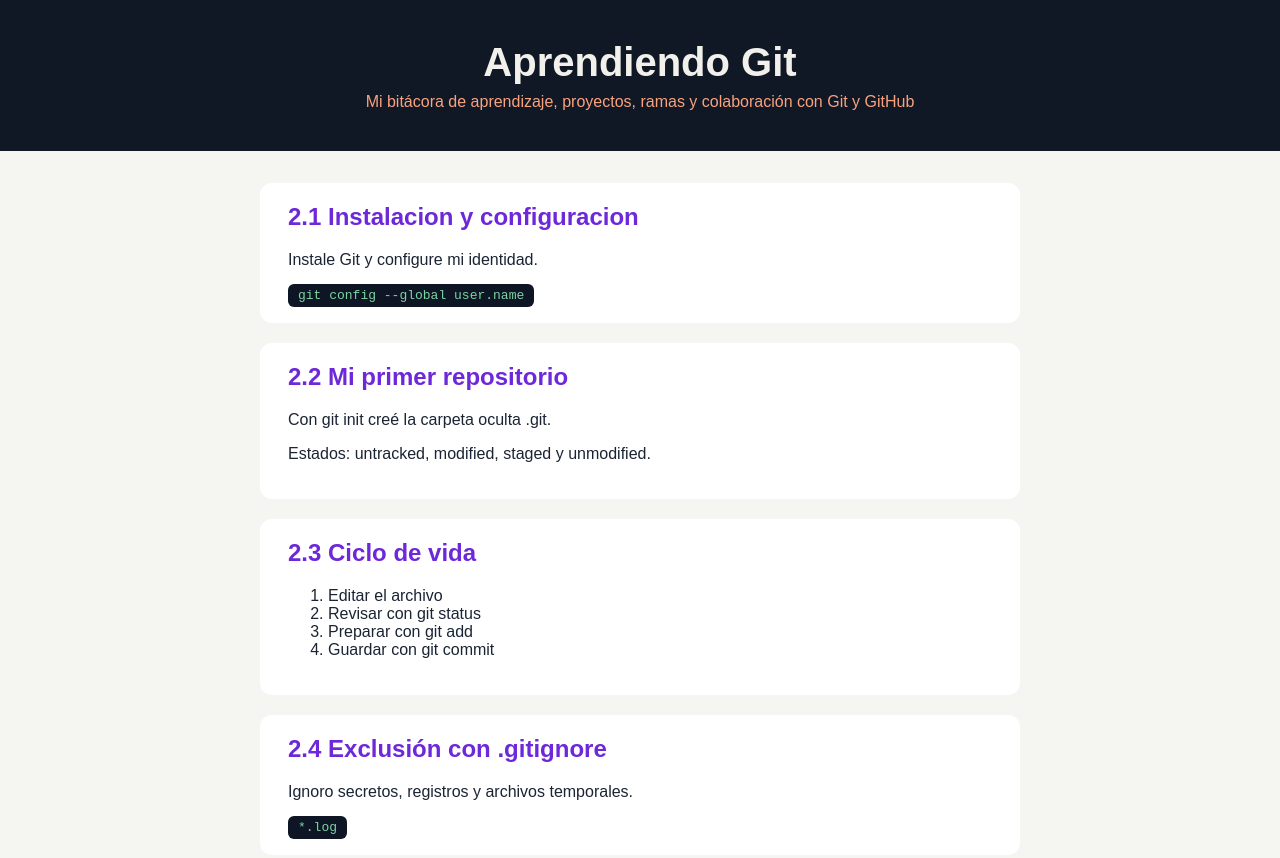
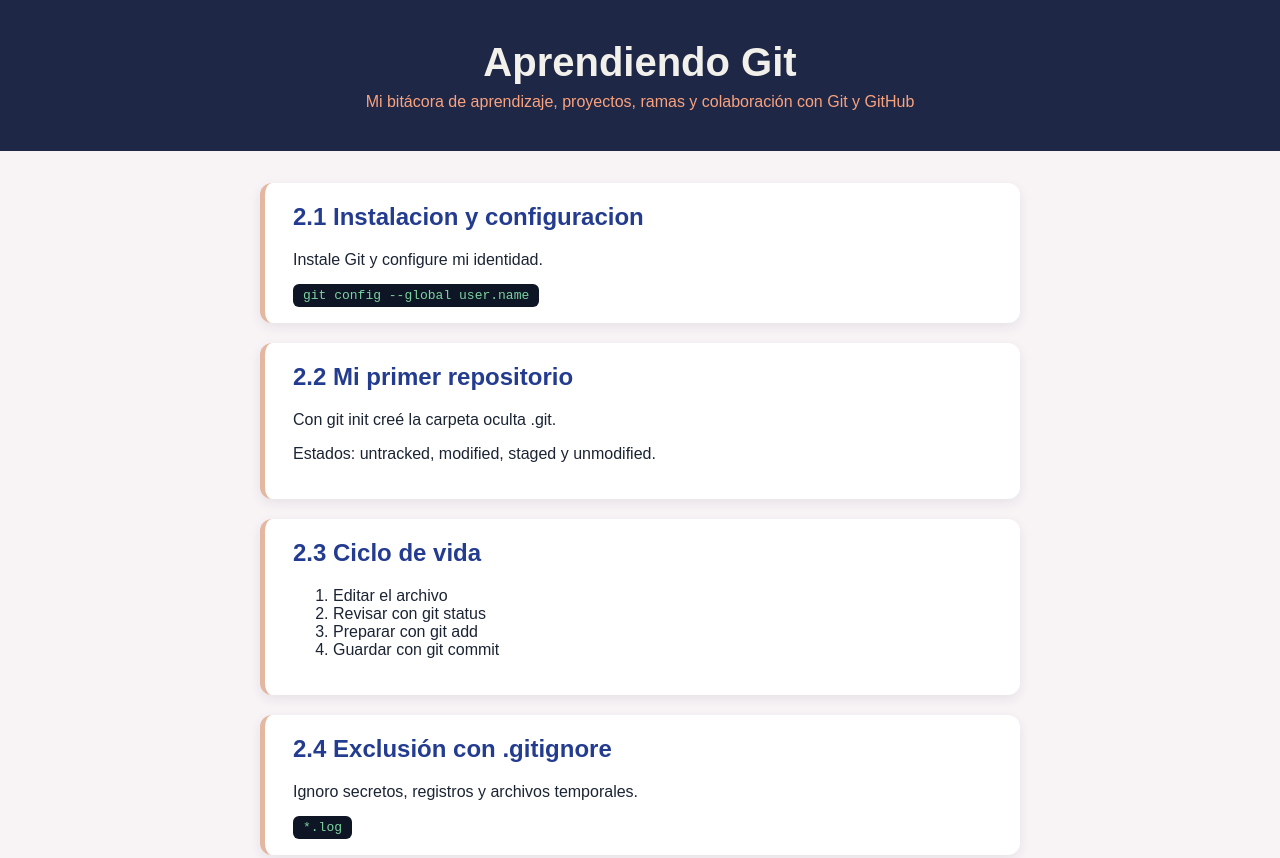
Before and after one commit to Buginette/aprendiendo-git, a plain HTML site: page index.html in a window 1280 px wide. Shown: the top 858 px of the page. Drawn offline with Linux system fonts and the light colour scheme.

Commit message:
Mejora diseño y colores del portafolio

```diff
--- a/css/main.css
+++ b/css/main.css
@@ -1,12 +1,12 @@
 body {
     margin: 0;
     font-family: Arial, sans-serif;
-    background: #f5f6f2;
+    background: #f8f3f5;
     color: #1b2433;
 }
 
 header {
-    background: #101826;
+    background: #1f2747;
     color: #f2f0ea;
     padding: 40px 24px;
     text-align: center;
@@ -30,13 +30,15 @@ main {
 
 section {
     background: #ffffff;
+    border-left: 5px solid #e4b7a0;
     border-radius: 12px;
     padding: 20px 28px;
     margin-bottom: 20px;
+    box-shadow: 0 4px 12px rgba(31, 39, 71, 0.08);
 }
 
 h2 {
-    color: #6d28d9;
+    color: #243c8f;
     margin-top: 0;
 }
 
```
